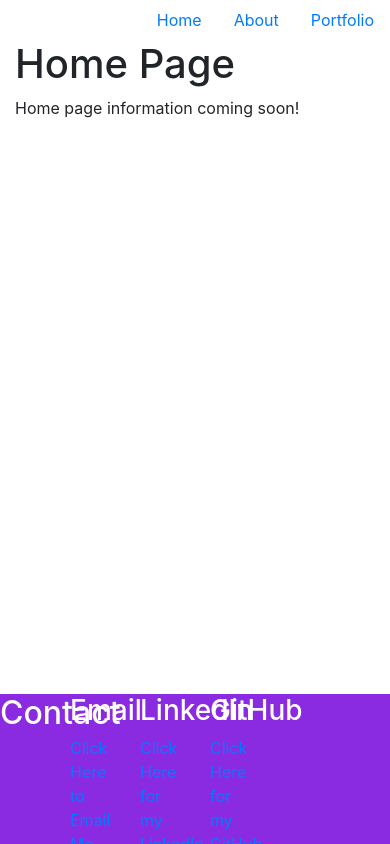
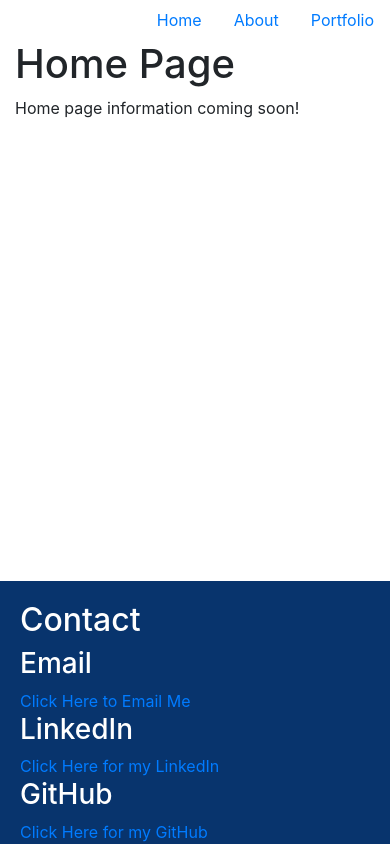
Before and after one commit to xj96/React-Portfolio, a React (Create React App) app: page / in a window 390 px wide. Built offline with nearby package versions, Linux system fonts and the light colour scheme.

Commit message:
updated footer component for responsiveness and added css for about page

```diff
--- /dev/null
+++ b/src/components/About.css
@@ -0,0 +1,3 @@
+p {
+  margin-bottom: auto;
+}
--- a/src/components/Footer.css
+++ b/src/components/Footer.css
@@ -1,9 +1,13 @@
 .footer-contact {
-  position: fixed;
+  position: absolute;
   left: 0;
   bottom: 0;
   width: 100%;
-  height: 150px;
-  background-color: blueviolet;
+  height: 100fr;
+  background-color: rgb(8, 52, 109);
   color: white;
+  padding-top: 20px;
+  padding-left: 20px;
+  padding-right: 20px;
+  margin-top: 20px;
 }
--- a/src/components/Footer.js
+++ b/src/components/Footer.js
@@ -4,13 +4,13 @@ import "../components/Footer.css";
 function Footer() {
   return (
     <div>
-      <div className="container">
+      <div className="container-fluid">
         <footer className="footer-contact">
           <div className="row">
-            <div className="col-2">
+            <div className="col-sm-6">
               <h2>Contact</h2>
             </div>
-            <div className="col-2">
+            <div className="col-sm-2">
               <h3>Email</h3>
               <p>
                 <a href="mailto:xavierejackson20@gmail.com">
@@ -18,7 +18,7 @@ function Footer() {
                 </a>
               </p>
             </div>
-            <div className="col-2">
+            <div className="col-sm-2">
               <h3>LinkedIn</h3>
               <p>
                 <a
@@ -30,7 +30,7 @@ function Footer() {
                 </a>
               </p>
             </div>
-            <div className="col-2">
+            <div className="col-sm-2">
               <h3>GitHub</h3>
               <p>
                 <a
--- a/src/components/pages/About.js
+++ b/src/components/pages/About.js
@@ -1,5 +1,6 @@
 import React from "react";
 import Footer from "../Footer";
+import "/Users/xavierjackson/Desktop/Homework/React Portfolio/reactportfolio/src/components/About.css"
 
 function About() {
   return (
@@ -7,22 +8,22 @@ function About() {
       <div className="container">
         <h1>Welcome!</h1>
         <p>
-          Full Stack Web Developer with graphic design experience in logo
-          creation and branding. Recently earned a certificate from Columbia
-          Engineering School in Full-Stack Development to complement my skills
-          as a graphic designer. Skills include HTML, CSS, JavaScript, React.js,
-          and responsive web design with mobile first development. Strengths
-          include being well organized, time efficient, creative thinking, and
-          working well in team-oriented environments that are task driven. With
-          each project, my aim is to create a UI that users find easy to
-          navigate and is appealing to the eye with current trends in design. I
-          applied these skills and strengths on a recent project that allows
-          users to create an account, create tasks, write notes, organize a
-          calendar, and manage their time more efficiently. I'm excited to
-          leverage my skills as a web developer and a graphic designer to build
-          useful and engaging web applications for users.
+          I am an aspiring Front End Web Developer with graphic design
+          experience in logo creation and branding. Recently earned a
+          certificate from Columbia Engineering School in Full-Stack Development
+          to complement my skills as a graphic designer. Skills include HTML,
+          CSS, JavaScript, React.js, and responsive web design with mobile first
+          development. Strengths include being well organized, time efficient,
+          creative thinking, and working well in team-oriented environments that
+          are task driven. With each project, my aim is to create a UI that
+          users find easy to navigate and is appealing to the eye with current
+          trends in design. I applied these skills and strengths on a recent
+          project that allows users to create an account, create tasks, write
+          notes, organize a calendar, and manage their time more efficiently.
+          I'm excited to leverage my skills as a web developer and a graphic
+          designer to build useful and engaging web applications for users.
         </p>
-        <Footer/>
+        <Footer />
       </div>
     </div>
   );
```
